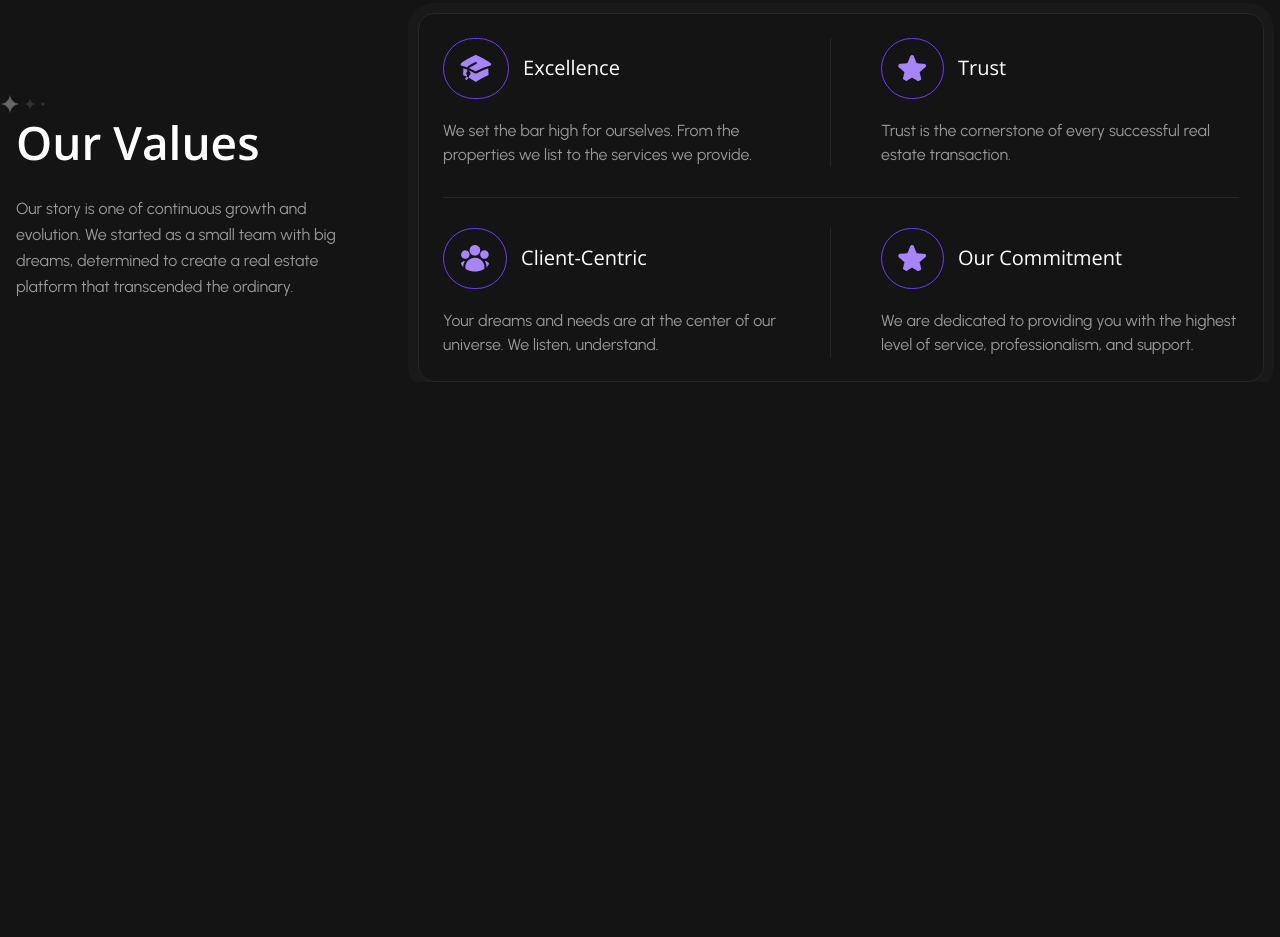
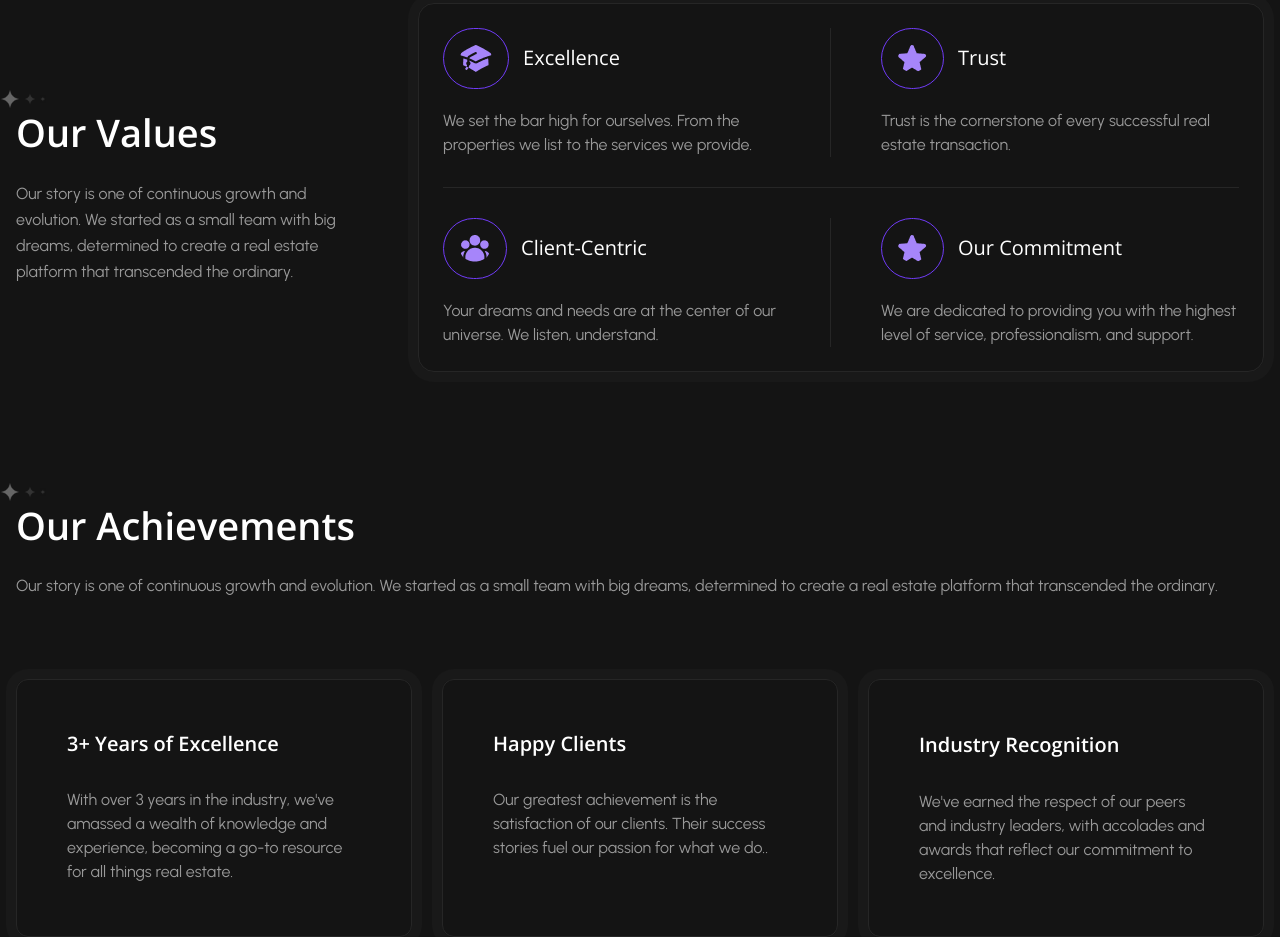
Before and after one commit to alaa452/Estatein, a website: page about-us.html in a window 1280 px wide. Shown: the part 744-1681 px from the top of the page. Before the commit the page ends 1126 px from the top, so only its background shows below. Drawn offline with nearby package versions, Linux system fonts and the light colour scheme.

Commit message:
Add Our Achivements Section

```diff
--- a/about-us.html
+++ b/about-us.html
@@ -72,17 +72,16 @@
 
     <section class="w-full">
         <div class="grid lg:grid-cols-2 container gap-0 lg:gap-20">
-
             <div class="order-1 lg:order-0 ">
                 <div class="mx-auto px-4 sm:px-6 lg:px-0">
                     <div class="lg:py-25 order-1 flex gap-20 flex-col max-lg:mt-5.25"">
                         <div>
-                            <div class="-translate-x-4 pb-0">
+                            <div class=" -translate-x-4 pb-0">
                         <img src="./assets/images/feature-properties/Stars.png" alt="Stars" class="h-5 w-11.5">
                     </div>
 
                     <div class="space-y-6">
-                                <h1 class="text-3xl xl:text-[46px] 2xl:text-[60px] font-semibold leading-tight">
+                        <h1 class="text-[28px] xl:text-[38px] 2xl:text-[48px] font-semibold leading-tight">
                             Our Journey
                         </h1>
 
@@ -135,7 +134,7 @@
                 </div>
 
                 <div class="space-y-6">
-                    <h1 class="text-3xl xl:text-[46px] 2xl:text-[60px] font-semibold leading-tight">
+                    <h1 class="text-[28px] xl:text-[38px] 2xl:text-[48px] font-semibold leading-tight">
                         Our Values
                     </h1>
 
@@ -147,7 +146,8 @@
             </div>
             <div class="grid border border-border shadow-[0_0_0_10px_#191919] rounded-2xl p-4 sm:p-6 max-w-250">
                 <div class="md:border-b md:border-border grid grid-cols-1 md:grid-cols-2 pb-7.5 gap-5">
-                    <div class="flex flex-col gap-3.5 md:gap-5 md:border-r border-border md:pr-7.5 max-md:border-b max-md:row max-md:pb-5">
+                    <div
+                        class="flex flex-col gap-3.5 md:gap-5 md:border-r border-border md:pr-7.5 max-md:border-b max-md:row max-md:pb-5">
                         <div class="flex items-center gap-3.5">
                             <img src="./assets/about-us/icons/our-values/graduation-cap.png" alt="Graduation Cap"
                                 class="p-3.5 lg:p-4 3xl:p-5 border border-borderIcon-OurValues rounded-full">
@@ -157,7 +157,8 @@
                             We set the bar high for ourselves. From the properties we list to the services we provide.
                         </p>
                     </div>
-                    <div class="flex flex-col gap-3.5 md:gap-5 md:pl-7.5 max-md:border-b max-md:row max-md:pb-5 border-border">
+                    <div
+                        class="flex flex-col gap-3.5 md:gap-5 md:pl-7.5 max-md:border-b max-md:row max-md:pb-5 border-border">
                         <div class="flex items-center gap-3.5">
                             <img src="./assets/about-us/icons/our-values/star.png" alt="Star"
                                 class="p-3.5 lg:p-4 3xl:p-5 border border-borderIcon-OurValues rounded-full">
@@ -169,7 +170,8 @@
                     </div>
                 </div>
                 <div class="grid grid-cols-1 md:grid-cols-2 md:pt-7.5 gap-5">
-                    <div class="flex flex-col gap-3.5 md:gap-5 md:border-r border-border max-md:border-b max-md:row max-md:pb-5">
+                    <div
+                        class="flex flex-col gap-3.5 md:gap-5 md:border-r border-border max-md:border-b max-md:row max-md:pb-5">
                         <div class="flex items-center gap-3.5">
                             <img src="./assets/about-us/icons/our-values/client.png" alt="Client"
                                 class="p-3.5 lg:p-4 3xl:p-5 border border-borderIcon-OurValues rounded-full">
@@ -186,7 +188,8 @@
                             <h3 class="3xl:text-2xl lg:text-xl text-lg">Our Commitment</h3>
                         </div>
                         <p class="text-p 3xl:text-lg text-sm lg:text-base">
-                           We are dedicated to providing you with the highest level of service, professionalism, and support.
+                            We are dedicated to providing you with the highest level of service, professionalism, and
+                            support.
                         </p>
                     </div>
                 </div>
@@ -194,6 +197,53 @@
         </div>
     </section>
 
+    <section class="w-full mt-27.5">
+        <div class="container flex flex-col gap-20">
+            <div class="w-full">
+                <div class="-translate-x-4 pb-0">
+                    <img src="./assets/images/feature-properties/Stars.png" alt="Stars" class="h-5 w-11.5">
+                </div>
+
+                <div class="space-y-6 max-w-324.25">
+                    <h1 class="text-[28px] xl:text-[38px] 2xl:text-[48px] font-semibold leading-tight">
+                        Our Achievements
+                    </h1>
+
+                    <p class="text-p leading-relaxed text-sm md:text-base 2xl:text-lg">
+                        Our story is one of continuous growth and evolution. We started as a small team with big dreams,
+                        determined to create a real estate platform that transcended the ordinary.
+                    </p>
+                </div>
+            </div>
+            <div class="grid grid-cols-1 lg:grid-cols-3 gap-7.5 place-items-center min-h-64">
+                <div
+                    class="border border-border flex p-12.5 flex-col gap-7.5 leading-[150%] rounded-xl shadow-[0_0_0_10px_#191919] h-full">
+                    <h3 class="3xl:text-2xl sm:max-3xl:text-xl font-semibold">3+ Years of Excellence</h3>
+                    <p class="3xl:text-lg sm:max-3xl:text-base text-p">With over 3 years in the industry, we've
+                        amassed
+                        a wealth of knowledge and experience, becoming a go-to resource for all things real estate.
+                    </p>
+                </div>
+                <div
+                    class="border border-border flex p-12.5 flex-col gap-7.5 leading-[150%] rounded-xl shadow-[0_0_0_10px_#191919] h-full w-full">
+                        <h3 class="3xl:text-2xl sm:max-3xl:text-xl font-semibold">Happy Clients</h3>
+                        <p class="3xl:text-lg sm:max-3xl:text-base text-p">Our greatest achievement is the satisfaction
+                            of
+                            our clients. Their success stories fuel our passion for what we do..
+                        </p>
+                </div>
+                <div
+                    class="border border-border flex p-12.5 flex-col gap-7.5 leading-[150%] rounded-xl shadow-[0_0_0_10px_#191919] h-full">
+                        <h3 class="3xl:text-2xl sm:max-3xl:text-xl font-semibold leading-[150%]">Industry Recognition
+                        </h3>
+                        <p class="3xl:text-lg text-sm sm:max-3xl:text-base text-p">We've earned the respect of our peers
+                            and
+                            industry leaders, with accolades and awards that reflect our commitment to excellence.
+                        </p>
+                </div>
+            </div>
+        </div>
+    </section>
 
 </body>
 
```
Also changed, not shown: src/output.css. Lines whose indentation alone changed are shown as unchanged.
